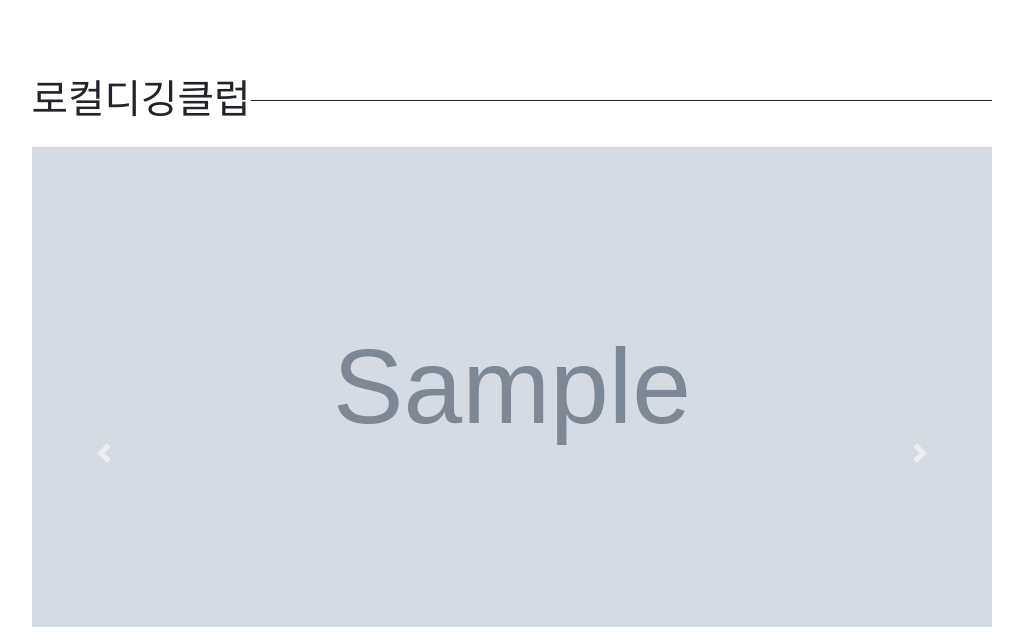
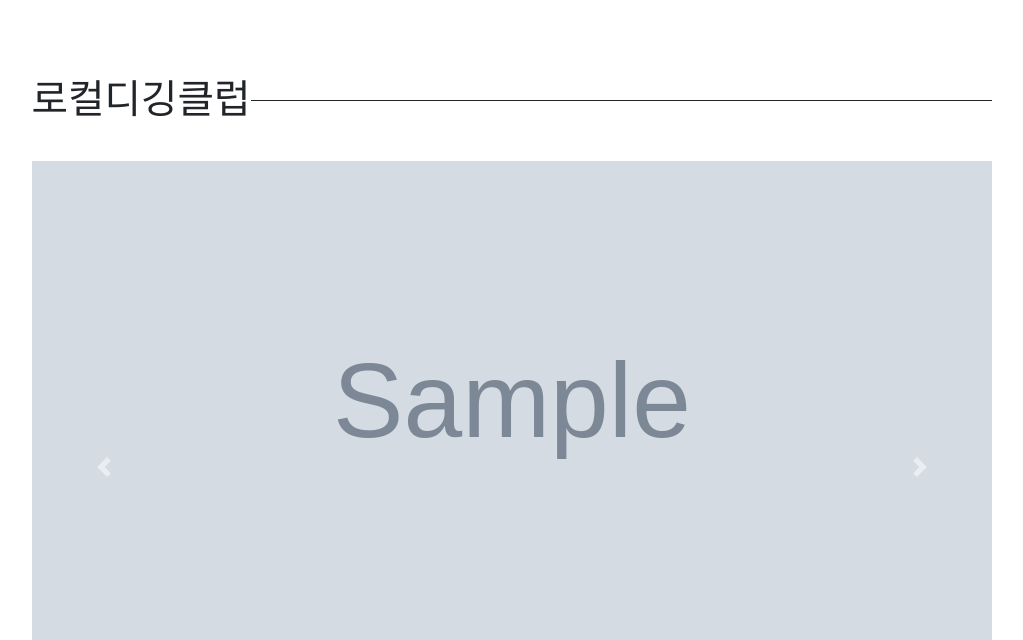
Before and after one commit to ssunglass/LocalDiggingClub_Django, a Django app: template blogapp/templates/blogList.html in a window 1280 px wide. Shown: the top 640 px of the page, without its empty margins (128-1151 px from the left). Run offline with Django 3.2, Linux system fonts and the light colour scheme; the template is opened without the code that fills it: most values are stand-ins (such as "Sample title", 1, 10 or a date in 2020); grey boxes marked "Sample" are stand-in pictures; data that the repository does not hold is empty; some libraries are stand-ins or nearby versions; some web fonts are replaced.

Commit message:
Change detail.css #7

```diff
--- a/blogapp/static/css/blogList.css
+++ b/blogapp/static/css/blogList.css
@@ -8,6 +8,11 @@ color:black
 .blog-title:hover {
 color: #868e96;
 text-decoration: none;
+}
+
+.title{
+  padding-bottom:1.5%;
+
 }
 
 
--- a/blogapp/templates/blogList.html
+++ b/blogapp/templates/blogList.html
@@ -26,6 +26,7 @@
      <p class="mt-5"></p>
 
    <p class="title">로컬디깅클럽</p>
+
 
 <div class="md-5">
 
```
